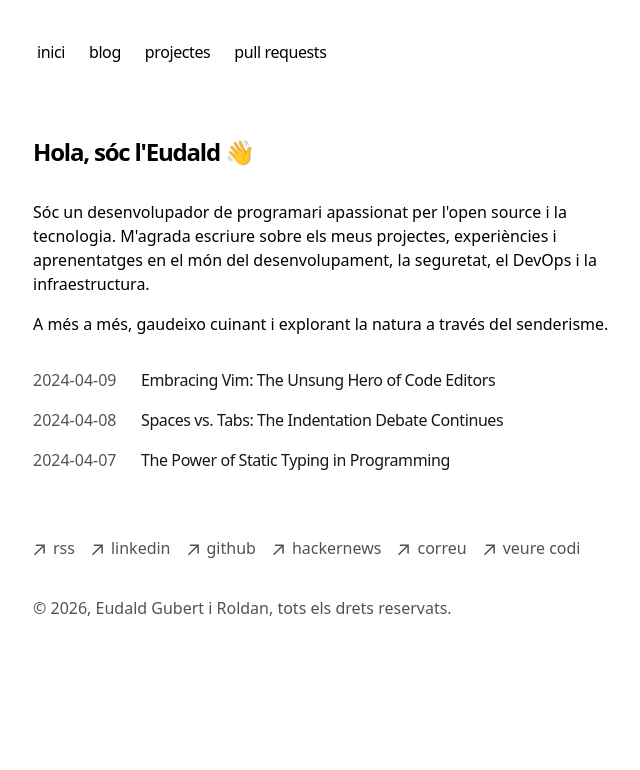
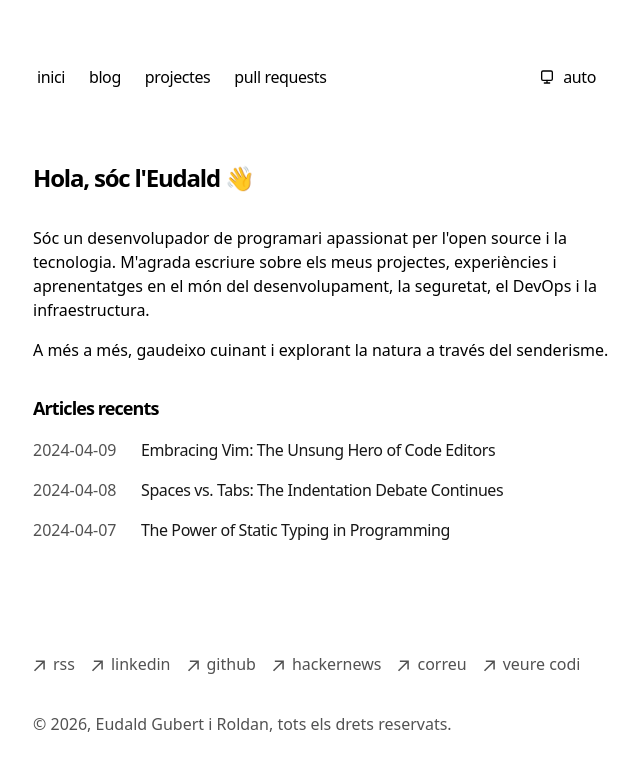
Before and after one commit to eudaldgr/eudald.gr, a Next.js app: page / in a window 1280 px wide. Shown: the top 770 px of the page, without its empty margins (319-959 px from the left). Built offline with nearby package versions, Linux system fonts and the light colour scheme.

Commit message:
feat: add theme toggle component and integrate into Navbar

```diff
--- a/app/components/nav.tsx
+++ b/app/components/nav.tsx
@@ -1,4 +1,5 @@
 import Link from 'next/link'
+import ThemeToggle from '@/components/theme-toggle'
 
 const navItems = {
   '/': {
@@ -23,6 +24,7 @@ export function Navbar() {
           className="flex flex-row items-start relative px-0 pb-0 fade md:overflow-auto scroll-pr-6 md:relative"
           id="nav"
         >
+          <div className="flex flex-row items-center justify-between w-full">
             <div className="flex flex-row space-x-0 pr-10">
               {Object.entries(navItems).map(([path, { name }]) => {
                 return (
@@ -36,6 +38,8 @@ export function Navbar() {
                 )
               })}
             </div>
+            <ThemeToggle />
+          </div>
         </nav>
       </div>
     </aside>
--- /dev/null
+++ b/app/components/theme-toggle.tsx
@@ -0,0 +1,141 @@
+'use client'
+
+import { useEffect } from 'react'
+
+type ThemePreference = 'light' | 'dark' | 'system'
+
+const STORAGE_KEY = 'theme'
+
+function getSystemPrefersDark() {
+  return window.matchMedia?.('(prefers-color-scheme: dark)').matches ?? false
+}
+
+function getStoredPreference(): ThemePreference | null {
+  const raw = window.localStorage.getItem(STORAGE_KEY)
+  if (raw === 'light' || raw === 'dark' || raw === 'system') return raw
+  return null
+}
+
+function applyTheme(preference: ThemePreference) {
+  const prefersDark =
+    preference === 'dark' || (preference === 'system' && getSystemPrefersDark())
+
+  document.documentElement.classList.toggle('dark', prefersDark)
+  document.documentElement.style.colorScheme = prefersDark ? 'dark' : 'light'
+  document.documentElement.dataset.theme = preference
+}
+
+function getCurrentPreference(): ThemePreference {
+  const fromDataset = document.documentElement.dataset.theme
+  if (fromDataset === 'light' || fromDataset === 'dark' || fromDataset === 'system') {
+    return fromDataset
+  }
+  return getStoredPreference() ?? 'system'
+}
+
+function getNextPreference(current: ThemePreference): ThemePreference {
+  return current === 'system' ? 'light' : current === 'light' ? 'dark' : 'system'
+}
+
+function SunIcon() {
+  return (
+    <svg viewBox="0 0 24 24" className="h-4 w-4" fill="none" aria-hidden="true">
+      <path
+        d="M12 18a6 6 0 1 0 0-12 6 6 0 0 0 0 12Z"
+        stroke="currentColor"
+        strokeWidth="2"
+      />
+      <path
+        d="M12 2v2m0 16v2M4 12H2m20 0h-2M5 5l1.5 1.5M17.5 17.5 19 19M19 5l-1.5 1.5M6.5 17.5 5 19"
+        stroke="currentColor"
+        strokeWidth="2"
+        strokeLinecap="round"
+      />
+    </svg>
+  )
+}
+
+function MoonIcon() {
+  return (
+    <svg viewBox="0 0 24 24" className="h-4 w-4" fill="none" aria-hidden="true">
+      <path
+        d="M21 13.2A8.5 8.5 0 1 1 10.8 3a7 7 0 0 0 10.2 10.2Z"
+        stroke="currentColor"
+        strokeWidth="2"
+        strokeLinejoin="round"
+      />
+    </svg>
+  )
+}
+
+function ComputerIcon() {
+  return (
+    <svg viewBox="0 0 24 24" className="h-4 w-4" fill="none" aria-hidden="true">
+      <path
+        d="M4 5a2 2 0 0 1 2-2h12a2 2 0 0 1 2 2v10a2 2 0 0 1-2 2H6a2 2 0 0 1-2-2V5Z"
+        stroke="currentColor"
+        strokeWidth="2"
+        strokeLinejoin="round"
+      />
+      <path
+        d="M8 21h8M12 17v4"
+        stroke="currentColor"
+        strokeWidth="2"
+        strokeLinecap="round"
+      />
+    </svg>
+  )
+}
+
+export default function ThemeToggle() {
+  useEffect(() => {
+    // Ensure dataset exists even if JS runs without the inline script.
+    applyTheme(getCurrentPreference())
+
+    const media = window.matchMedia?.('(prefers-color-scheme: dark)')
+    if (!media) return
+
+    const onChange = () => {
+      if (getCurrentPreference() !== 'system') return
+      applyTheme('system')
+    }
+
+    media.addEventListener?.('change', onChange)
+    return () => media.removeEventListener?.('change', onChange)
+  }, [])
+
+  return (
+    <button
+      type="button"
+      aria-label="Canvia el tema"
+      title="Canvia el tema"
+      className="theme-toggle transition-all hover:text-neutral-800 dark:hover:text-neutral-200 flex items-center gap-2 py-1 px-2 m-1 rounded-md border border-transparent hover:border-neutral-200 dark:hover:border-neutral-800"
+      onClick={() => {
+        const current = getCurrentPreference()
+        const next = getNextPreference(current)
+        window.localStorage.setItem(STORAGE_KEY, next)
+        applyTheme(next)
+      }}
+      onContextMenu={(e) => {
+        e.preventDefault()
+        window.localStorage.setItem(STORAGE_KEY, 'system')
+        applyTheme('system')
+      }}
+      style={{ cursor: 'pointer' }}
+    >
+      <span className="theme-icon theme-icon-auto" aria-hidden="true">
+        <ComputerIcon />
+      </span>
+      <span className="theme-icon theme-icon-light" aria-hidden="true">
+        <SunIcon />
+      </span>
+      <span className="theme-icon theme-icon-dark" aria-hidden="true">
+        <MoonIcon />
+      </span>
+
+      <span className="theme-label theme-label-auto">auto</span>
+      <span className="theme-label theme-label-light">light</span>
+      <span className="theme-label theme-label-dark">dark</span>
+    </button>
+  )
+}
--- a/app/global.css
+++ b/app/global.css
@@ -1,4 +1,6 @@
 @import 'tailwindcss';
+
+@custom-variant dark (&:where(.dark, .dark *));
 
 ::selection {
   background-color: #47a3f3;
@@ -17,16 +19,11 @@
   --sh-entity: #e25a1c;
 }
 
-@media (prefers-color-scheme: dark) {
-  :root {
-    --sh-class: #4c97f8;
-    --sh-identifier: white;
-    --sh-keyword: #f47067;
-    --sh-string: #0fa295;
-  }
-  html {
-    color-scheme: dark;
-  }
+:root.dark {
+  --sh-class: #4c97f8;
+  --sh-identifier: white;
+  --sh-keyword: #f47067;
+  --sh-string: #0fa295;
 }
 
 html {
@@ -148,3 +145,38 @@ table {
 .title {
   text-wrap: balance;
 }
+
+/* Theme toggle: show correct icon/label based on html[data-theme] (set before paint) */
+.theme-toggle .theme-icon,
+.theme-toggle .theme-label {
+  display: none;
+}
+
+.theme-toggle .theme-icon-auto {
+  display: inline-flex;
+}
+
+html[data-theme='light'] .theme-toggle .theme-icon-auto,
+html[data-theme='dark'] .theme-toggle .theme-icon-auto {
+  display: none;
+}
+
+html[data-theme='light'] .theme-toggle .theme-icon-light {
+  display: inline-flex;
+}
+
+html[data-theme='dark'] .theme-toggle .theme-icon-dark {
+  display: inline-flex;
+}
+
+@media (min-width: 640px) {
+  html[data-theme='light'] .theme-toggle .theme-label-light {
+    display: inline-block;
+  }
+  html[data-theme='dark'] .theme-toggle .theme-label-dark {
+    display: inline-block;
+  }
+  html[data-theme='system'] .theme-toggle .theme-label-auto {
+    display: inline-block;
+  }
+}
--- a/app/layout.tsx
+++ b/app/layout.tsx
@@ -17,18 +17,41 @@ export default function RootLayout({
   return (
     <html
       lang="ca"
+      suppressHydrationWarning
       className={cx(
         'text-black bg-white dark:text-white dark:bg-black',
         GeistSans.variable,
         GeistMono.variable
       )}
     >
-      <body className="antialiased max-w-xl mx-4 mt-8 lg:mx-auto">
-        <main className="flex-auto min-w-0 mt-6 flex flex-col px-2 md:px-0">
-          <Navbar />
-          {children}
+      <head>
+        <script
+          dangerouslySetInnerHTML={{
+            __html: `
+(() => {
+  try {
+    const key = 'theme';
+    const stored = localStorage.getItem(key);
+    const pref = stored === 'light' || stored === 'dark' || stored === 'system' ? stored : 'system';
+    const systemDark = window.matchMedia && window.matchMedia('(prefers-color-scheme: dark)').matches;
+    const isDark = pref === 'dark' || (pref === 'system' && systemDark);
+    document.documentElement.classList.toggle('dark', isDark);
+    document.documentElement.style.colorScheme = isDark ? 'dark' : 'light';
+    document.documentElement.dataset.theme = pref;
+  } catch {}
+})();
+            `.trim(),
+          }}
+        />
+      </head>
+      <body className="antialiased">
+        <div className="min-h-screen max-w-xl mx-4 lg:mx-auto pt-8 flex flex-col">
+          <main className="flex-1 min-w-0 mt-6 flex flex-col px-2 md:px-0">
+            <Navbar />
+            {children}
+          </main>
           <Footer />
-        </main>
+        </div>
       </body>
     </html>
   )
--- a/app/page.tsx
+++ b/app/page.tsx
@@ -17,6 +17,9 @@ export default function Page() {
         senderisme.
       </p>
       <div className="my-8">
+        <h3 className="mb-4 text-lg font-semibold tracking-tighter">
+          Articles recents
+        </h3>
         <BlogPosts />
       </div>
     </section>
```
Lines whose indentation alone changed are shown as unchanged.
